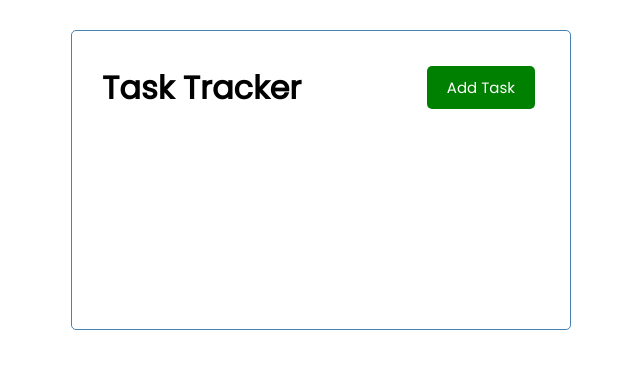
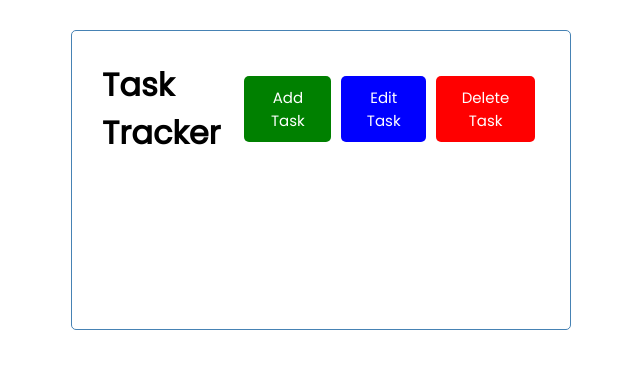
Before and after one commit to Sweana-Seaban/vuejs-task-tracker, a Vue app: page / in a window 1280 px wide. Shown: the top 368 px of the page, without its empty margins (319-959 px from the left). Built offline with nearby package versions, Linux system fonts and the light colour scheme.

Commit message:
Add buttons(reusability)

```diff
--- a/src/components/Header.vue
+++ b/src/components/Header.vue
@@ -2,6 +2,8 @@
   <header>
     <h1>{{ title }}</h1>
     <Button text="Add Task" color="green"></Button>
+    <Button text="Edit Task" color="blue"></Button>
+    <Button text="Delete Task" color="red"></Button>
   </header>
 </template>
 
```
